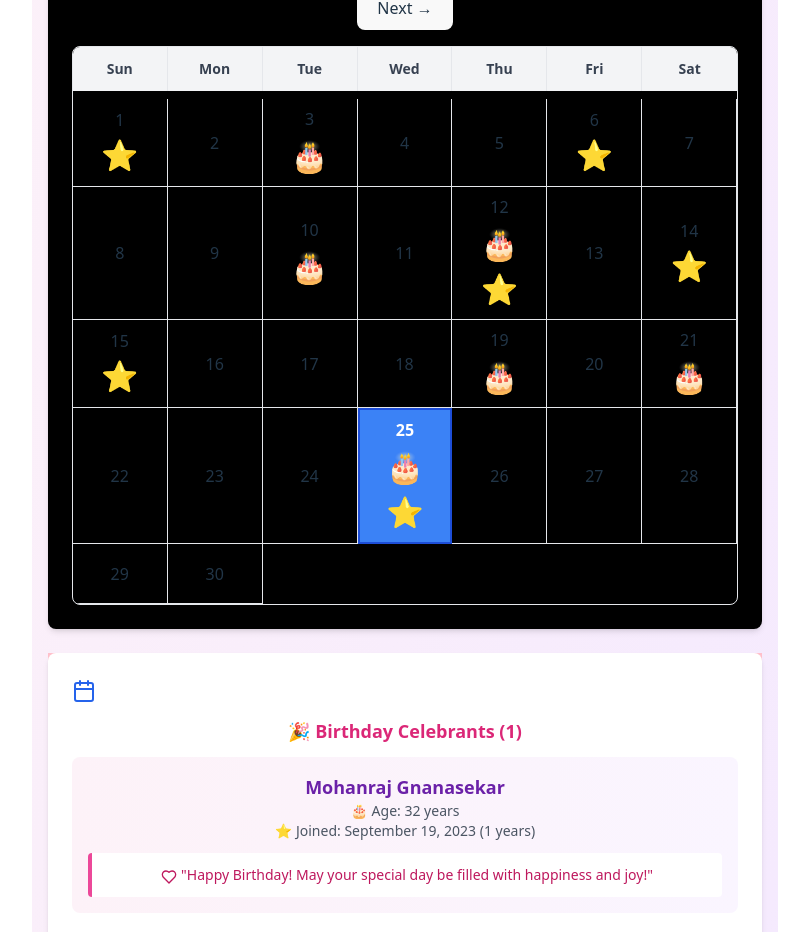
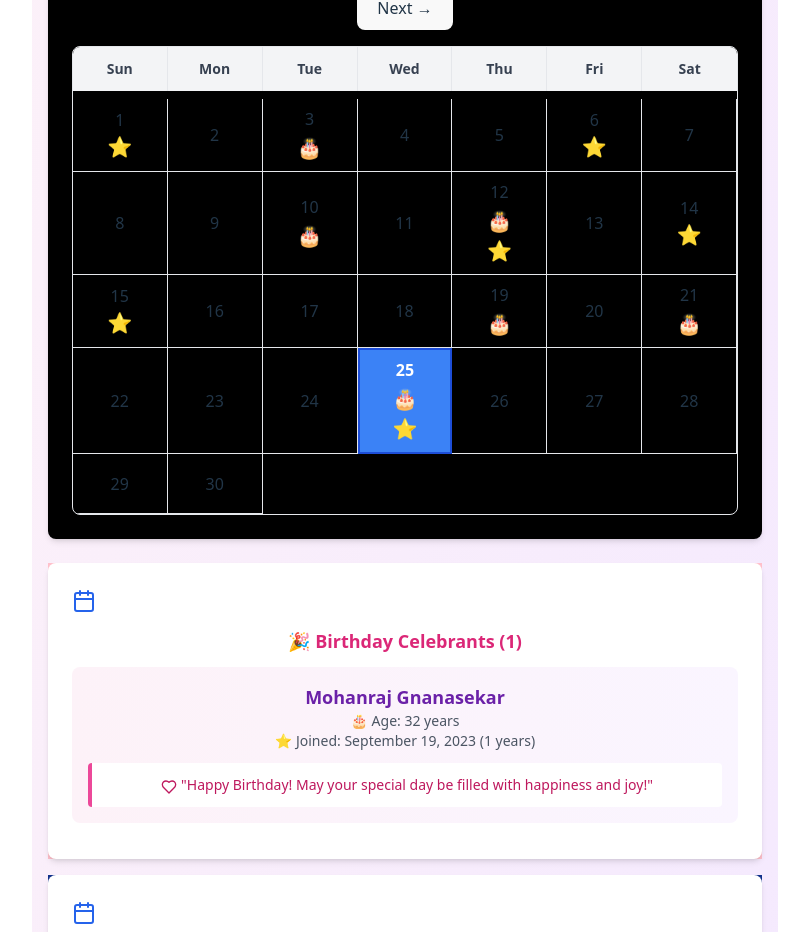
Before and after one commit to Bhuvaneshmaker/birthday_sep, a React (Vite) app: page / in a window 1280 px wide. Shown: the part 800-1732 px from the top of the page, without its empty margins (235-1044 px from the left). Built offline with nearby package versions, Linux system fonts and the light colour scheme; no server answers.

Commit message:
Update Calender.jsx

```diff
--- a/src/components/Calender.jsx
+++ b/src/components/Calender.jsx
@@ -42,8 +42,8 @@ const Calendar = ({
           }
         >
           {day}
-          {hasBday && <div className="birthday-indicator" style={{ fontSize: '30px' }}>🎂</div>}
-          {hasJoin && <div className="join-indicator" style={{ fontSize: '30px' }}>⭐</div>}
+          {hasBday && <div className="birthday-indicator" style={{ fontSize: '20px' }}>🎂</div>}
+          {hasJoin && <div className="join-indicator" style={{ fontSize: '20px' }}>⭐</div>}
         </div>
       );
     }
```
